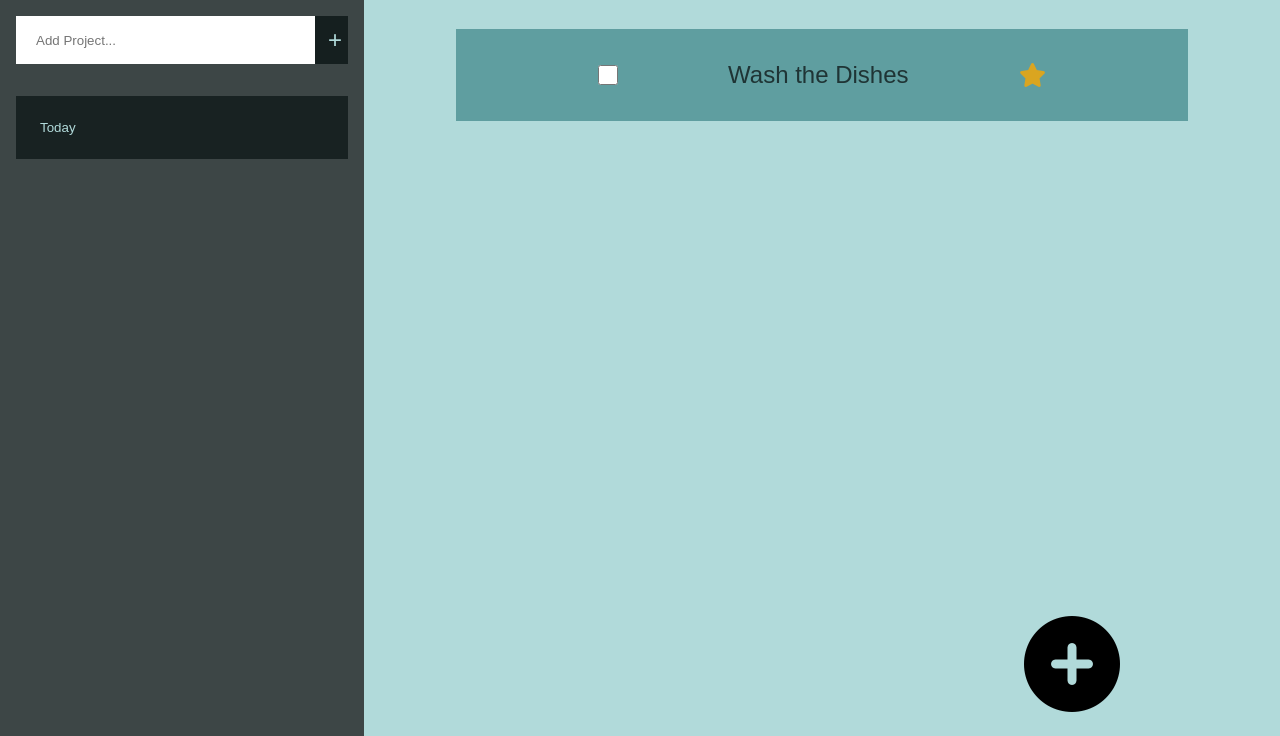
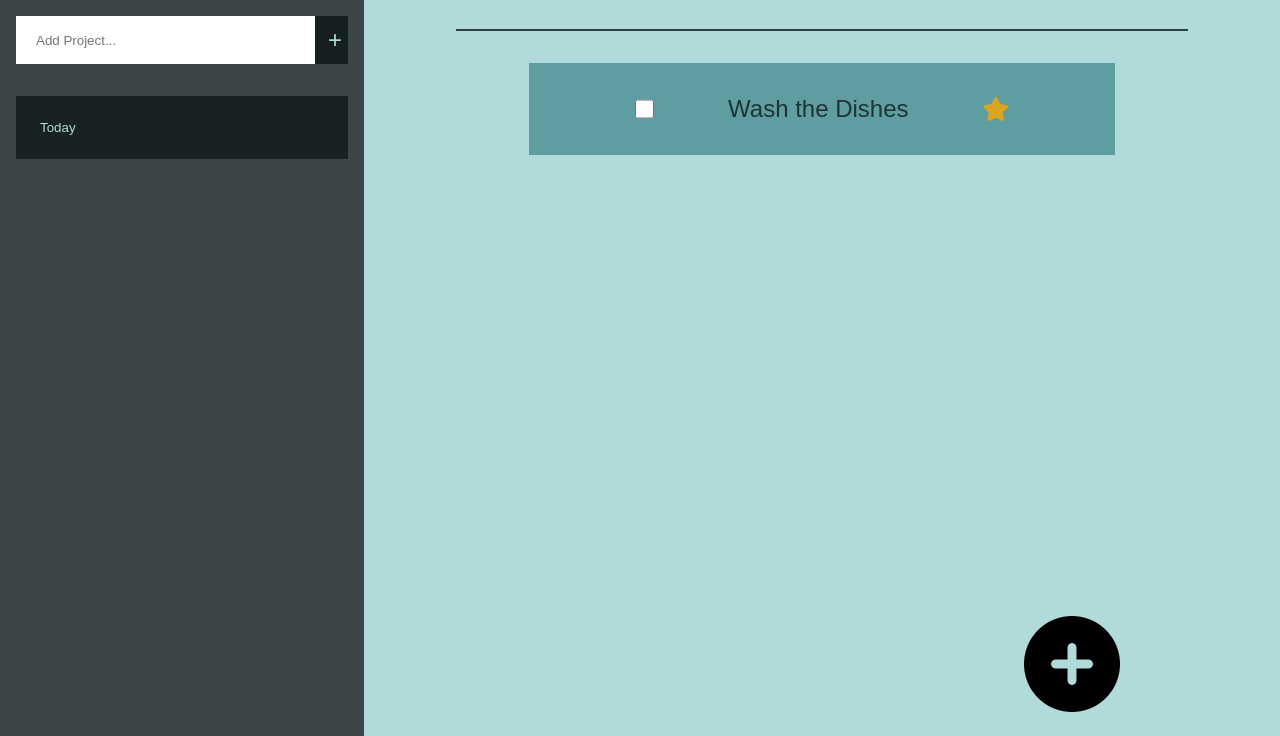
Before and after one commit to obre-bjorn/To-Do-App, a plain HTML site: page index.html in a window 1280 px wide. Shown: the part 64-800 px from the top of the page. Drawn offline with Linux system fonts and the light colour scheme.

Commit message:
fix add and display task issue

```diff
--- a/styles.css
+++ b/styles.css
@@ -109,10 +109,14 @@ body {
 }
 
 #task-container {
+    margin: 0 auto;
+    margin-top: 2rem;
     display: flex;
     flex-direction: column;
     align-items: center;
     overflow-y: scroll;
+    max-width: 80%;
+    border-top: 2px solid #101b1bce;
 }
 
 .task {
```
Also changed, not shown: index.html (+2 -0 lines).
